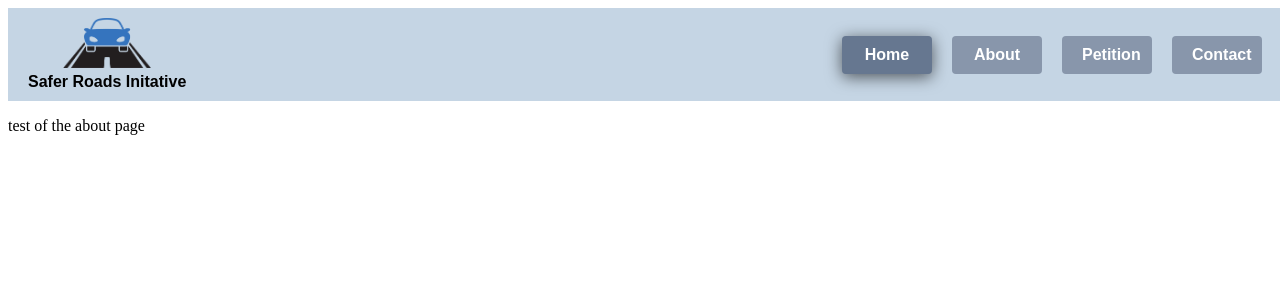
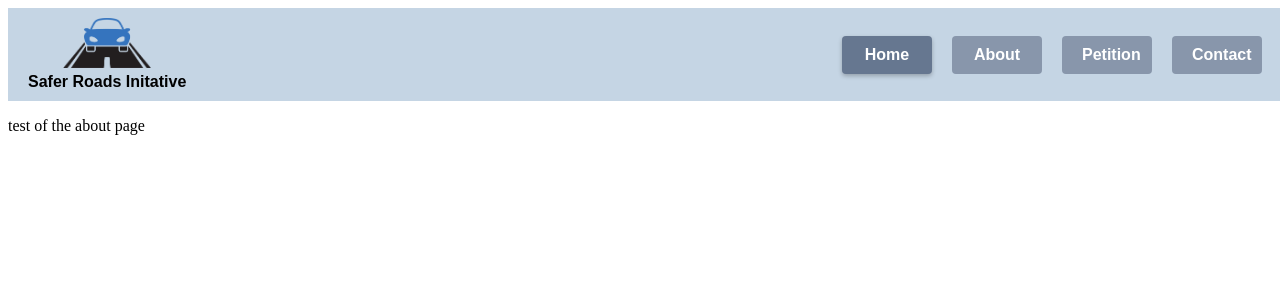
Before and after one commit to mkaye3/SDEV-153-Project, a PHP site: page /about.html in a window 1280 px wide, with the pointer over the restyled element. Shown: the top 300 px of the page. Run offline with PHP 8.4, Linux system fonts and the light colour scheme.

Commit message:
Update style.css

```diff
--- a/style.css
+++ b/style.css
@@ -26,7 +26,7 @@
 }
 .nav-button:hover {
   background-color: #667790;
-  box-shadow: 0 3px 16px 0 rgba(0,0,0,0.6);
+  box-shadow: 0 2px 4px 0 rgba(0,0,0,0.25);
 }
 
 .header-right {
```
